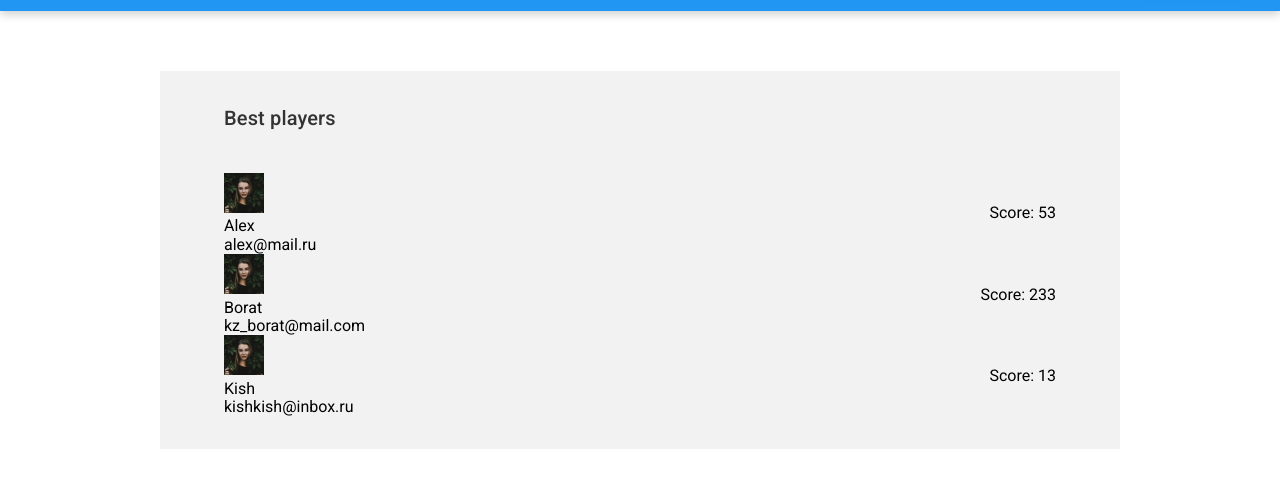
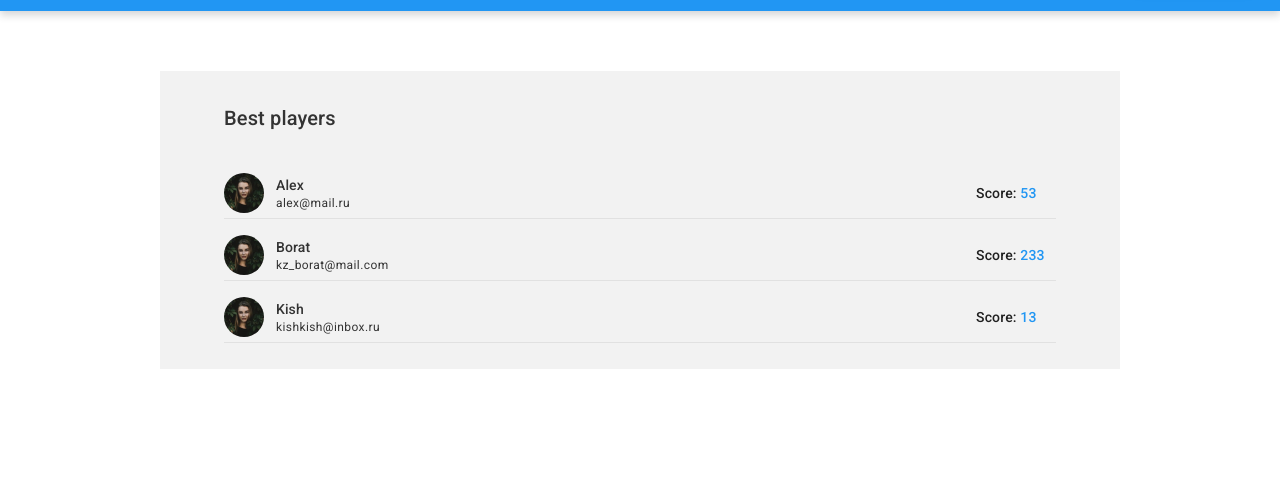
Before and after one commit to youjob13/match-match-game, a website built with webpack: page src/app.html in a window 1280 px wide. Both pictures are taken after a click on the item "Best Score". Shown: the part 69-556 px from the top of the page. Built offline with nearby package versions, Linux system fonts and the light colour scheme; files whose address does not match are found by name.

Commit message:
feat: best-score page layout

```diff
--- a/src/components/BestScore/BestScore.ts
+++ b/src/components/BestScore/BestScore.ts
@@ -14,14 +14,14 @@ class BestScore extends BaseControl {
     this.init();
   }
 
-  private init(): void {
-    this.getUsersData();
+  async init(): Promise<void> {
+    await this.getUsersData();
+    await this.render();
   }
 
   async getUsersData(): Promise<void> {
     const response = await fetch('./users.json');
     this.usersData = await response.json();
-    this.render();
   }
 
   private render(): void {
--- a/src/components/BestScore/BestScoreList/BestScoreItem/BestScoreItem.ts
+++ b/src/components/BestScore/BestScoreList/BestScoreItem/BestScoreItem.ts
@@ -1,17 +1,13 @@
+import './bestScoreItem.scss';
 import { IUserModel } from '../../../shared/interfaces/user-model/user-model';
-import './bestScoreItem.scss';
-
 import BaseControl from '../../../shared/BaseControl/BaseControl';
 
 class BestScoreItem extends BaseControl {
-  user: IUserModel;
-
   constructor(
     propsToBaseControl: { tagName: string; classes: string[] },
-    user: IUserModel
+    private user: IUserModel
   ) {
     super(propsToBaseControl);
-    this.user = user;
     this.init();
   }
 
@@ -24,6 +20,7 @@ class BestScoreItem extends BaseControl {
       tagName: 'figure',
       classes: ['best-score__item-user'],
     });
+
     const avatar = new BaseControl({
       tagName: 'img',
       classes: ['best-score__item-avatar'],
@@ -34,11 +31,13 @@ class BestScoreItem extends BaseControl {
       tagName: 'figcaption',
       classes: ['best-score__item-text-content'],
     });
+
     const name = new BaseControl({
       tagName: 'p',
       classes: ['best-score__item-name'],
       text: `${this.user.name}`,
     });
+
     const mail = new BaseControl({
       tagName: 'p',
       classes: ['best-score__item-mail'],
@@ -50,6 +49,7 @@ class BestScoreItem extends BaseControl {
       classes: ['best-score__item-points'],
       text: 'Score: ',
     });
+
     const score = new BaseControl({
       tagName: 'output',
       classes: ['best-score__item-score'],
@@ -57,8 +57,8 @@ class BestScoreItem extends BaseControl {
     });
 
     userElemTextContent.node.append(name.node, mail.node);
+    userElem.node.append(avatar.node, userElemTextContent.node);
     points.node.append(score.node);
-    userElem.node.append(avatar.node, userElemTextContent.node);
     this.node.append(userElem.node, points.node);
   }
 }
--- a/src/components/BestScore/BestScoreList/BestScoreItem/bestScoreItem.scss
+++ b/src/components/BestScore/BestScoreList/BestScoreItem/bestScoreItem.scss
@@ -2,4 +2,56 @@
   display: flex;
   align-items: center;
   justify-content: space-between;
+  position: relative;
+  &:not(:last-child) {
+    margin-bottom: 22px;
+  }
+  &::after {
+    content: "";
+    position: absolute;
+    bottom: -6px;
+    left: 0;
+    right: 0;
+    height: 1px;
+    background: rgba(33, 33, 33, 0.08);
+    mix-blend-mode: normal;
+  }
+  &-user {
+    display: flex;
+    align-items: center;
+  }
+  &-avatar {
+    position: relative;
+    border-radius: 50%;
+  }
+  &-text-content {
+    margin-left: 12px;
+  }
+  &-name,
+  &-mail {
+    color: #333333;
+  }
+  &-name {
+    font-weight: 500;
+    font-size: 14px;
+    line-height: 21px;
+    letter-spacing: 0.1px;
+  }
+  &-mail {
+    font-weight: 400;
+    font-size: 12px;
+    line-height: 15px;
+    letter-spacing: 0.4px;
+  }
+  &-points {
+    width: 80px;
+    font-weight: 500;
+    font-size: 14px;
+    line-height: 24px;
+    letter-spacing: 0.15px;
+    color: rgba(0, 0, 0, 0.87);
+  }
+  &-score {
+    color: #2196f3;
+  }
 }
--- a/src/components/BestScore/BestScoreList/BestScoreList.ts
+++ b/src/components/BestScore/BestScoreList/BestScoreList.ts
@@ -1,6 +1,5 @@
+import './bestScoreList.scss';
 import { IUserModel } from '../../shared/interfaces/user-model/user-model';
-import './bestScoreList.scss';
-
 import BaseControl from '../../shared/BaseControl/BaseControl';
 import BestScoreItem from './BestScoreItem/BestScoreItem';
 
--- a/src/components/Card/Card.ts
+++ b/src/components/Card/Card.ts
@@ -1,5 +1,4 @@
 import './card.scss';
-
 import { ICardFromJSON } from '../shared/interfaces/card-model/card-model-json';
 import BaseControl from '../shared/BaseControl/BaseControl';
 
@@ -54,8 +53,9 @@ class Card extends BaseControl {
     front.node.append(image.node);
 
     const back = new BaseControl({ tagName: 'div', classes: ['card__back'] });
+
+    cardInner.node.append(front.node, back.node);
     this.node.append(cardInner.node);
-    cardInner.node.append(front.node, back.node);
   }
 }
 
```
